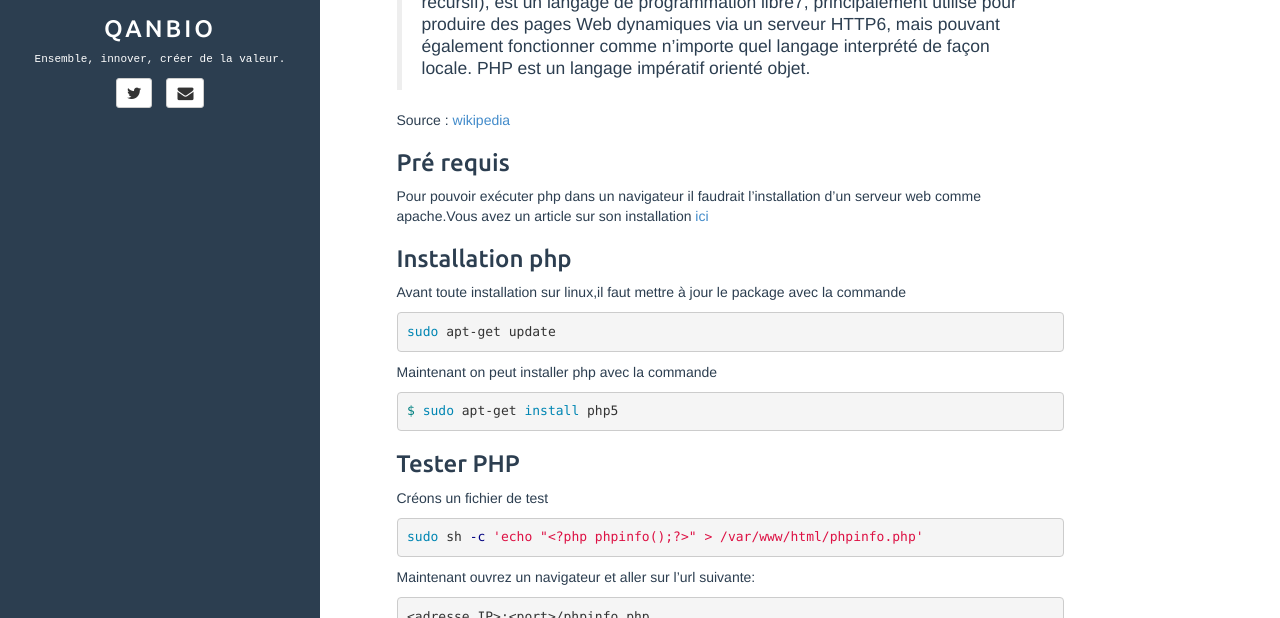
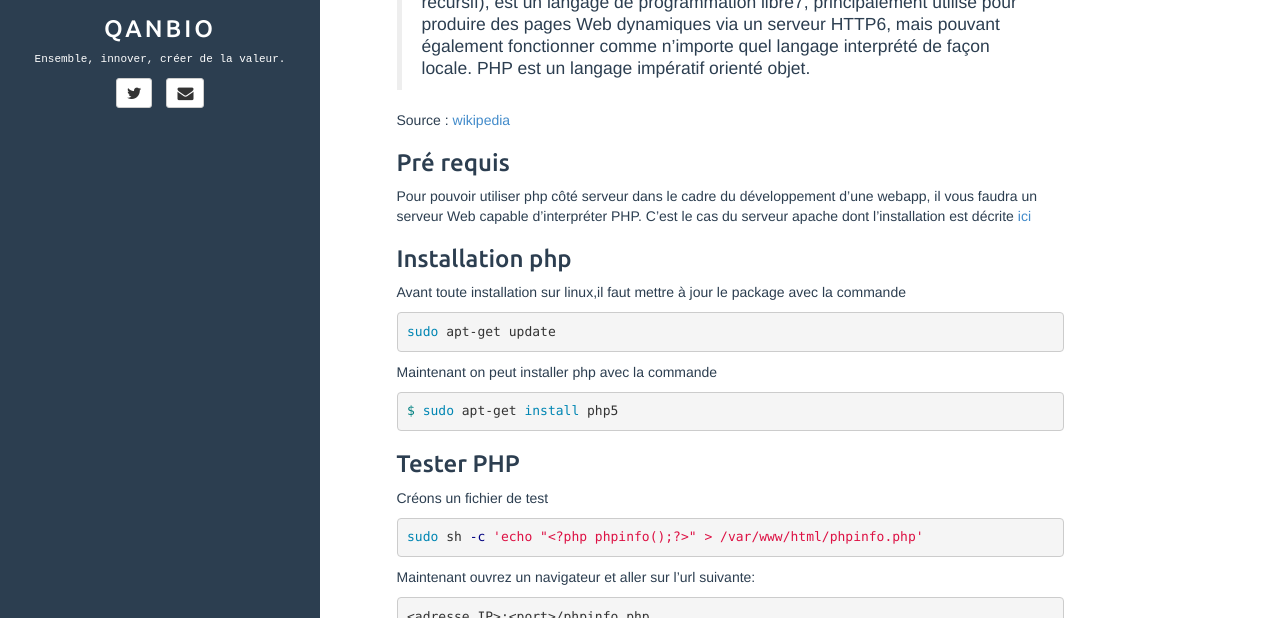
Before and after one commit to qanbio/blog, a Jekyll site: the page built from _posts/2017-02-20-installation-php-linux.md, in a window 1280 px wide and 900 px high, cut to the strip 282-900 px from the top of the window. Built offline with Jekyll 4.4.1, drawn with Linux system fonts in a browser that asks for light colours; comment, search, counter and statistics services are not loaded.

Commit message:
ajout de quelques modif 2

```diff
--- a/_posts/2017-02-20-installation-php-linux.md
+++ b/_posts/2017-02-20-installation-php-linux.md
@@ -14,7 +14,7 @@ description: Ce post est un aide-mémoire pour l'installation en ligne de comman
 Source : [wikipedia](https://fr.wikipedia.org/wiki/PHP)
 
 ### Pré requis
-Pour pouvoir exécuter php dans un navigateur il faudrait l'installation d'un serveur web comme apache.Vous avez un article sur son installation [ici]()
+Pour pouvoir utiliser php côté serveur dans le cadre du développement d'une webapp, il vous faudra un serveur Web capable d'interpréter PHP. C'est le cas du serveur apache dont l'installation est décrite [ici](http://blog.qanbio.com/tech/2017/02/20/installation-apache-linux.html)
 
 ### Installation php
 
```
